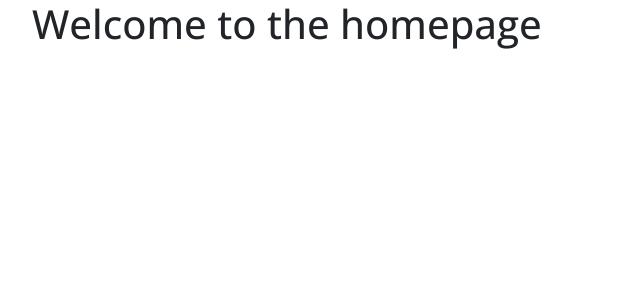
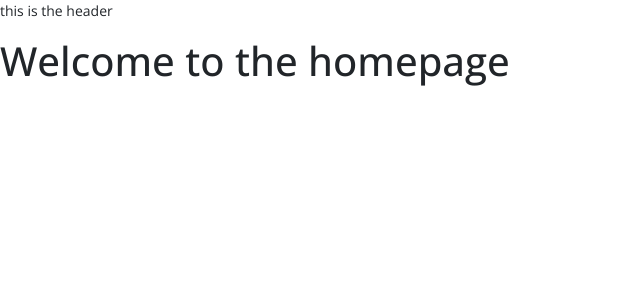
Before and after one commit to Morai-C/mo-artsy, a Next.js app: page / in a window 1280 px wide. Shown: the top 300 px of the page, without its empty margins (0-640 px from the left). Built offline with nearby package versions, Linux system fonts and the light colour scheme; a web font is replaced by a local one.

Commit message:
created nav array and app layout

```diff
--- /dev/null
+++ b/src/components/shared/HeaderComp.tsx
@@ -0,0 +1,11 @@
+import React from "react";
+
+const HeaderComp = () => {
+  return (
+    <div>
+      <p>this is the header</p>
+    </div>
+  );
+};
+
+export default HeaderComp;
--- /dev/null
+++ b/src/layouts/app.layout.tsx
@@ -0,0 +1,15 @@
+import HeaderComp from "components/shared/HeaderComp";
+import React, { ReactElement } from "react";
+
+const AppLayout: React.FC<{ children: ReactElement }> = ({ children }) => {
+  return (
+    <>
+      <div className="app">
+        <HeaderComp />
+        <main className="app-children">{children}</main>
+      </div>
+    </>
+  );
+};
+
+export default AppLayout;
--- a/src/pages/index.tsx
+++ b/src/pages/index.tsx
@@ -1,17 +1,20 @@
+import AppLayout from "layouts/app.layout";
 import Head from "next/head";
 import Image from "next/image";
 import styles from "../styles/Home.module.css";
 
 export default function Home() {
   return (
-    <div className={styles.container}>
+    <>
       <Head>
         <title>Artsy</title>
         <meta name="description" content="Generated by create next app" />
         {/* <link rel="icon" href="/favicon.ico" /> */}
       </Head>
 
-      <h1>Welcome to the homepage</h1>
+      <AppLayout>
+        <h1>Welcome to the homepage</h1>
+      </AppLayout>
 
       {/* <main className={styles.main}>
         <h1 className={styles.title}>
@@ -68,6 +71,6 @@ export default function Home() {
           </span>
         </a>
       </footer> */}
-    </div>
+    </>
   );
 }
```
Also changed, not shown: src/components/shared/navList.tsx (added, +18 -0 lines), src/pages/auctions/index.tsx (added, +11 -0 lines), src/pages/drop/index.tsx (added, +11 -0 lines), src/pages/marketplace/index.tsx (added, +11 -0 lines).
